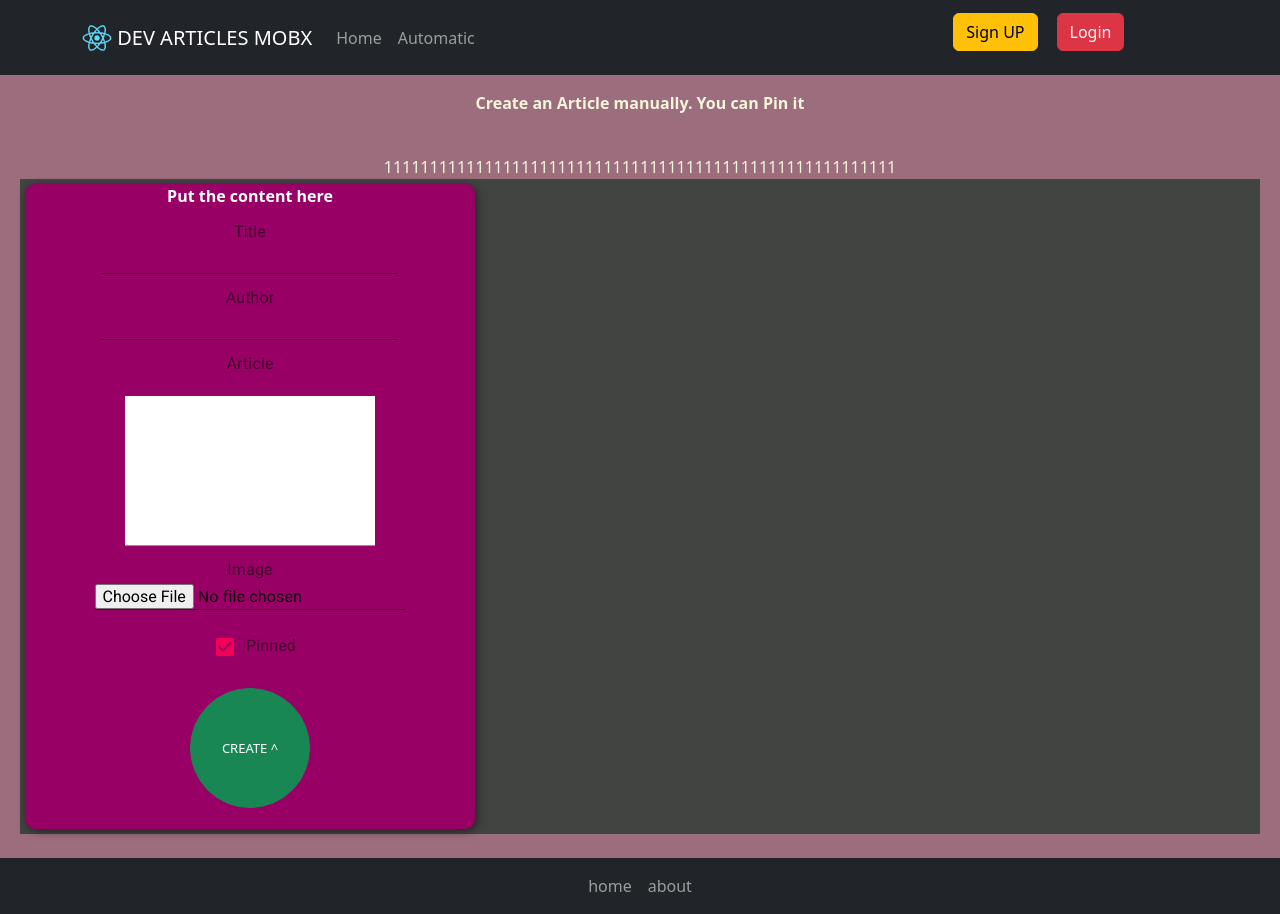
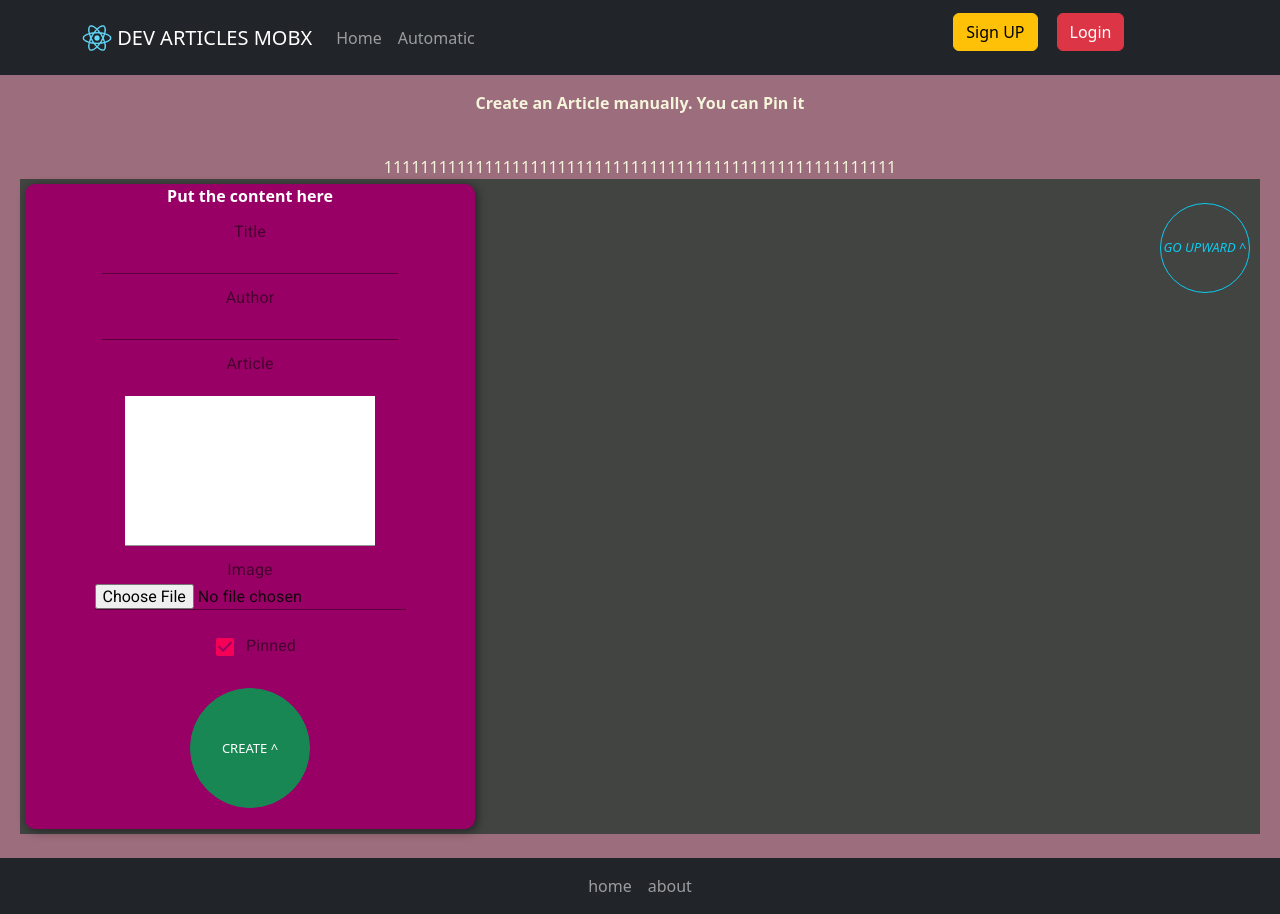
Before and after one commit to Alex21777now/dev-articles-mobx, a React (Create React App) app in the folder client/: page / in a window 1280 px wide. Built offline with nearby package versions, Linux system fonts and the light colour scheme.

Commit message:
make Styling More

```diff
--- a/client/src/Components/FirstComponent_1.js
+++ b/client/src/Components/FirstComponent_1.js
@@ -28,9 +28,10 @@ const Styles = styled.div`
 
 
 .btn-circle {
-    margin-top: 20px;
+        margin-top: 20px;
 
     margin-left: 165px;
+
 
     z-index: 2000;
     width: 120px;
@@ -206,6 +207,12 @@ const ArticleItem = observer(({ article, index }) => {
 //export default class FirstComponent_1 extends Component {
   export default function FirstComponent_1 () {
 
+    function scrollToTop () {
+      window.scrollTo({
+        top: 0,
+        behavior: 'smooth', // Для плавной анимированной прокрутки
+      });
+    };
 /*
 
 state = {
@@ -266,7 +273,9 @@ console.log(this.state);
 
           <div className="flex-child magenta">
 
-
+  <Styles>
+    <button type="button" class="btn btn-outline-info btn-circle float-end" style={{ width: 90, height: 90, position: "fixed", top: 183, right: 30 }}  onClick={() => scrollToTop()}><i class="fas fa-map">GO UPWARD ^</i></button>
+  </Styles>
 
 
   <div className="p-6 flex flex-col items-center space-y-4">
```
